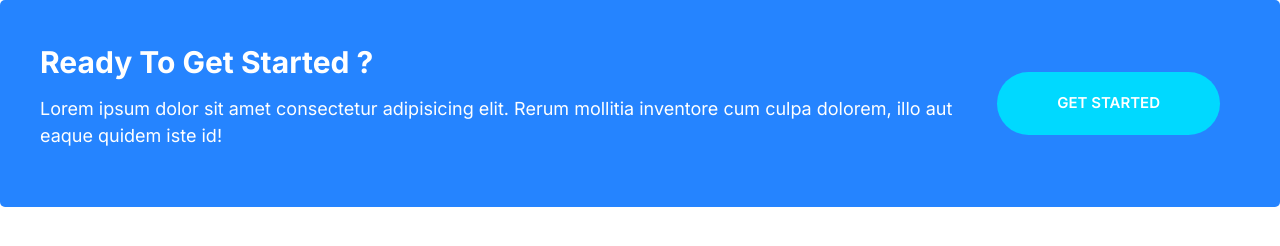
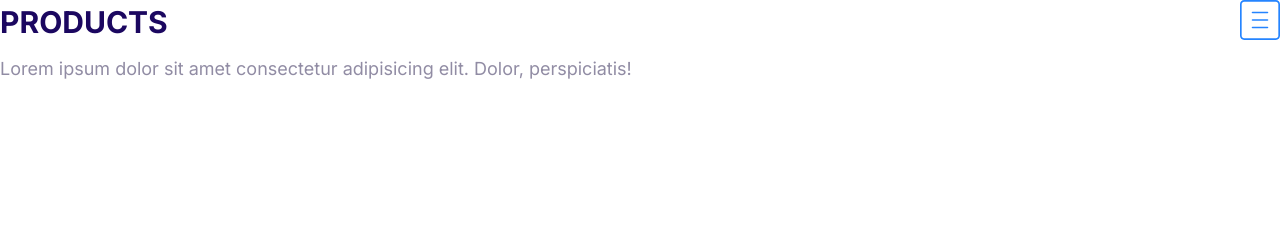
Before and after one commit to odman18/Moshify, a plain HTML site: page index.html in a window 1280 px wide. Drawn offline with Linux system fonts and the light colour scheme.

Commit message:
Build structure for collapsible component (add JS)

```diff
--- a/css/style.css
+++ b/css/style.css
@@ -451,3 +451,29 @@ content: open-quote;
     }
 
 }
+/*Collapsibles*/
+.collapsible__header{
+    display: flex;
+    justify-content: space-between;
+}
+.collapsible__heading{
+    margin-top: 0;
+    font-size: 3rem;
+}
+.collapsible__chevron{
+    transform: rotate(-90deg);
+    transition: transform 0.3s;
+}
+.collapsible__content{
+    max-height: 0;
+    overflow: hidden;
+    opacity: 0;
+    transition: all 0.3s;
+}
+.collapsible--expanded .collapsible__chevron{
+    transform: rotate(0);
+}
+.collapsible--expanded .collapsible__content{
+    max-height: 100vh;
+    opacity: 1;
+}
--- a/index.html
+++ b/index.html
@@ -21,17 +21,19 @@
     <title>Document</title>
   </head>
   <body>
-    <div class="callout callout--primary">
-      <div class="grid grid--col-2">
-        <div class="callout__content">
-          <h2 class="callout__heading">Ready To Get Started ?</h2>
-          <p>
-            Lorem ipsum dolor sit amet consectetur adipisicing elit. Rerum
-            mollitia inventore cum culpa dolorem, illo aut eaque quidem iste id!
-          </p>
-        </div>
-        <a href="#" class="btn btn--secondary btn--stretched">Get started</a>
+    <div class="collapsible collapsible--expanded">
+      <header class="collapsible__header">
+        <h2 class="collapsible__heading">PRODUCTS</h2>
+        <svg class="icon icon--primary collapsible__chevron">
+          <use xlink:href="images/sprite.svg#menu"></use>
+        </svg>
+      </header>
+      <div class="collapsible__content">
+        Lorem ipsum dolor sit amet consectetur adipisicing elit. Dolor,
+        perspiciatis!
       </div>
     </div>
+
+    <script src="js/main.js"></script>
   </body>
 </html>
--- /dev/null
+++ b/js/main.js
@@ -0,0 +1,6 @@
+const collapsibles = document.querySelectorAll(".collapsible");
+collapsibles.forEach((item) =>
+  item.addEventListener("click", function () {
+    this.classList.toggle("collapsible--expanded");
+  })
+);
```
Also changed, not shown: components/collapsible.html (added, +12 -0 lines).
